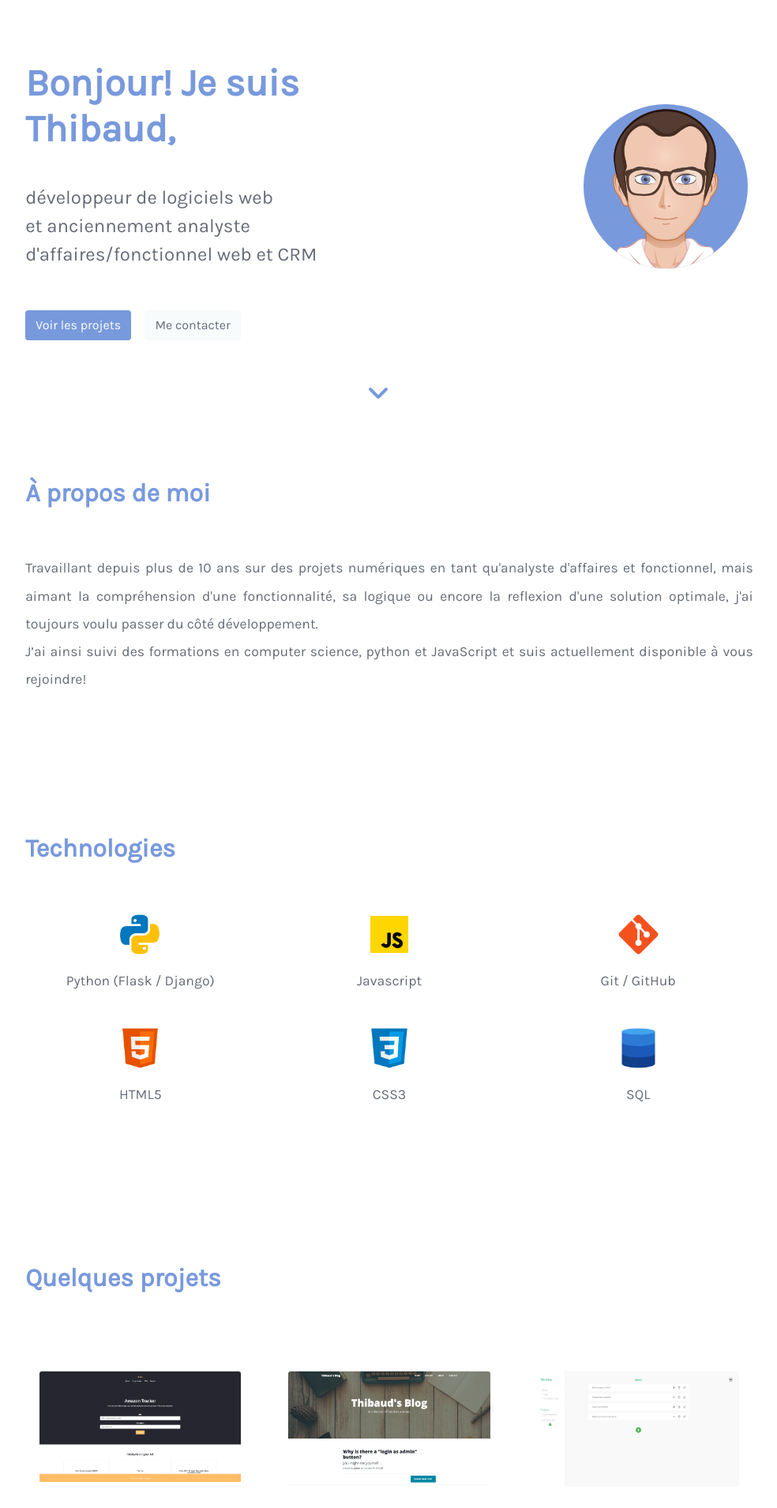
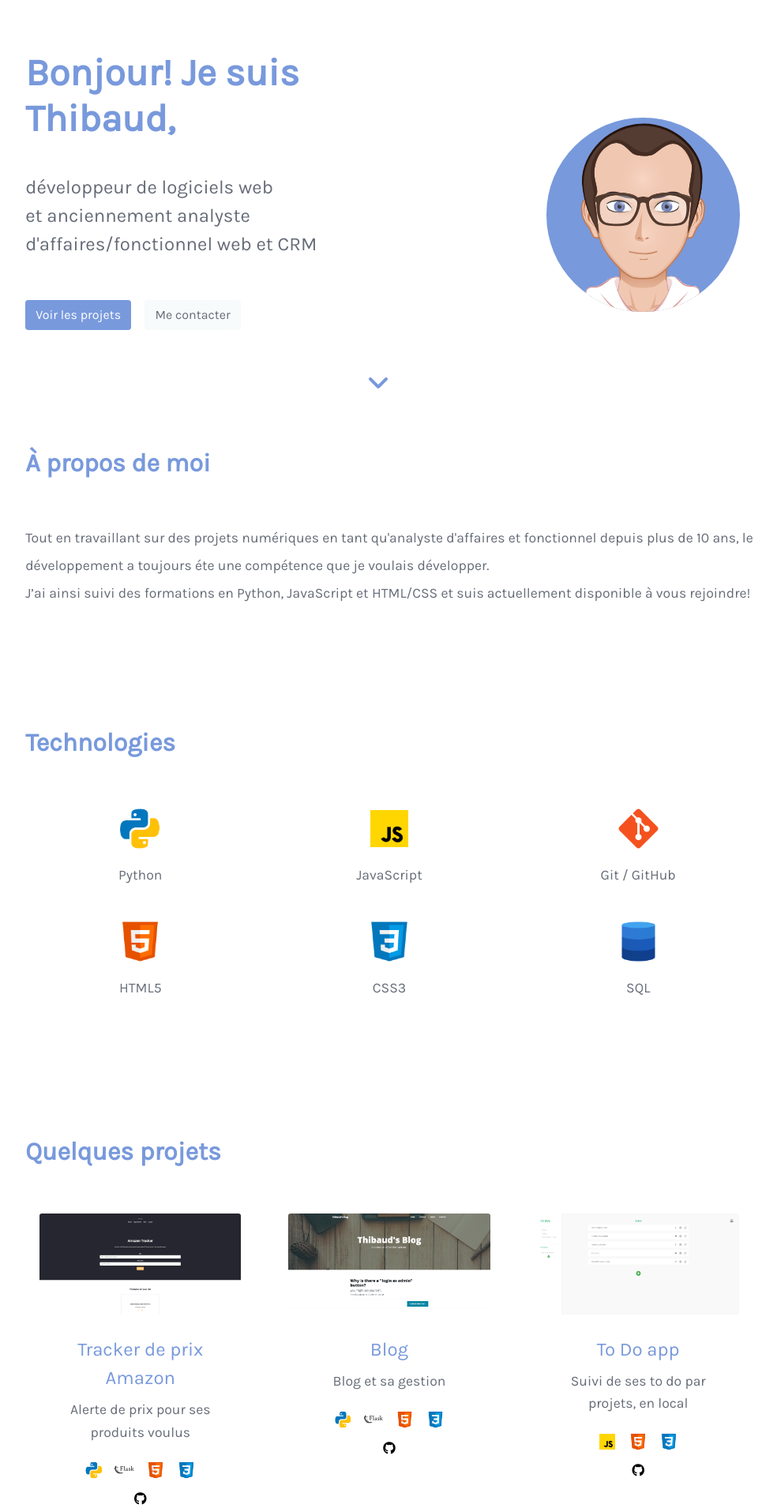
Before and after one commit to tbonnard/portfolio, a Flask app: page / in a window 1280 px wide. Shown: the part 91-2001 px from the top of the page at 79% size, without its empty margins (147-1131 px from the left). Run offline with Flask 2, Linux system fonts and the light colour scheme; some libraries are stand-ins or nearby versions.

Commit message:
layout opim

```diff
--- a/static/css/styles.css
+++ b/static/css/styles.css
@@ -47,7 +47,7 @@ p {
 }
 
 .container-fluid {
-  padding: 6% 14%;
+  padding: 5% 14%;
 }
 
 .section_heading {
@@ -98,7 +98,7 @@ p {
   border-radius: 50%;
   width: 22%;
   right: 1%;
-  top:10%;
+  top:12%;
 }
 
 .redirect_button, .redirect_button_b {
@@ -192,7 +192,7 @@ p {
 
 /* projects */
 .project_item {
-  padding: 40px 30px;
+  padding: 0px 30px 40px 30px;
 }
 
 .card {
@@ -225,10 +225,21 @@ p {
 
 .card-body p {
   line-height: 1.6;
+  text-align: center;
 }
 
 .card-body a:hover {
   color: var(--standard_text);
+}
+
+.github_portf i {
+    margin-top: 10px;
+    color: black;
+}
+
+.github_portf i:hover {
+    margin-top: 10px;
+    color: var(--standard_text);
 }
 
 
@@ -295,21 +306,21 @@ input, textarea {
   .avatar{
     width: 22%;
     right: 2%;
-    top:15%;
+    top:21%;
   }
 }
 
 
-@media (max-width: 1200px) {
+@media (max-width: 1300px) {
   .avatar{
-    width: 24%;
-    right: 4%;
-    top:20%;
+    width: 26%;
+    right: 3%;
+    top:23%;
   }
 }
 
+
 @media (max-width: 991px) {
-
   body {
     text-align: center;
   }
@@ -325,7 +336,6 @@ input, textarea {
 
   .avatar{
     position: static;
-    /* transform:rotate(0deg); */
     width: 35%;
     margin: 0 auto;
     padding-top: 40px;
@@ -357,7 +367,7 @@ input, textarea {
     padding-top: 6%;
   }
   .avatar{
-    margin-top: 20px;
+    margin-top: 0px;
     width: 50%;
     margin-bottom: 20px;
   }
@@ -369,8 +379,15 @@ input, textarea {
     padding-top: 7%;
   }
 
+
   #about{
     margin-top: 40px;
   }
+}
 
-}
+
+/* images
+1698 × 856
+https://viewportsizer.com/what-is-my-screen-size/
+https://whatismyviewport.com/
+ */
--- a/templates/base.html
+++ b/templates/base.html
@@ -3,7 +3,7 @@
 <head>
 
     <meta charset="utf-8">
-    <meta content="width=device-width, initial-scale=1" name="viewport" />
+    <meta content="width=device-width, initial-scale=1.0" name="viewport" />
 
     <script src="https://code.jquery.com/jquery-3.3.1.slim.min.js" integrity="sha384-q8i/X+965DzO0rT7abK41JStQIAqVgRVzpbzo5smXKp4YfRvH+8abtTE1Pi6jizo" crossorigin="anonymous"></script>
     <script src="https://stackpath.bootstrapcdn.com/bootstrap/4.2.1/js/bootstrap.min.js" integrity="sha384-B0UglyR+jN6CkvvICOB2joaf5I4l3gm9GU6Hc1og6Ls7i6U/mkkaduKaBhlAXv9k" crossorigin="anonymous"></script>
@@ -17,7 +17,7 @@
 
     <script src="https://kit.fontawesome.com/6ef435d88f.js" crossorigin="anonymous"></script>
 
-    <link href="{{ url_for('static', filename='css/styles.css')}}" rel="stylesheet">
+    <link href="{{ url_for('static', filename='css/styles.css')}}" rel="stylesheet" type="text/css">
     <link rel="icon" href="{{ url_for('static', filename='img/favicon.ico')}}">
 
     <title>{% block title %}{% endblock %}</title>
--- a/templates/index.html
+++ b/templates/index.html
@@ -36,12 +36,14 @@
             <div class="col-lg-6">
                 <h1>Bonjour! Je suis Thibaud,</h1>
                 <h3>développeur de logiciels web<br>et anciennement analyste d'affaires/fonctionnel web et CRM</h3>
+                <div>
+                  <img class='avatar' src="{{ url_for('static', filename='img/avatar.svg')}}" alt="Thibaud Bonnard">
+                </div>
                 <a href="#projets" type="button" class="btn btn-md redirect_button">Voir les projets</a>
                 <a href="#contact" type="button" class="btn btn-light btn-md redirect_button_b">Me contacter</a>
             </div>
-            <div class="col-lg-6">
-                <img class='avatar' src="{{ url_for('static', filename='img/avatar.svg')}}" alt="Thibaud Bonnard">
-            </div>
+            <!-- <div class="col-lg-6">
+            </div> -->
         </div>
 
         <div class="scroll_down">
@@ -59,9 +61,10 @@
 <section id='about'>
   <div class="container-fluid">
     <h2 class="section_heading">À propos de moi</h2>
-    <p>Travaillant depuis plus de 10 ans sur des projets numériques en tant qu'analyste d'affaires et fonctionnel, mais aimant la compréhension d'une fonctionnalité, sa logique ou encore la reflexion d'une solution optimale, j'ai toujours voulu passer du côté développement.
+    <p>Tout en travaillant sur des projets numériques en tant qu'analyste d'affaires et fonctionnel depuis plus de 10 ans,
+      le développement a toujours éte une compétence que je voulais développer.
       <br>
-      J’ai ainsi suivi des formations en computer science, python et JavaScript et suis actuellement disponible à vous rejoindre!</p>
+      J’ai ainsi suivi des formations en Python, JavaScript et HTML/CSS et suis actuellement disponible à vous rejoindre!</p>
   </div>
 </section>
 
@@ -76,27 +79,27 @@
     <div class="row presentation">
 
         <div class="col-md-4 col-6 tech_images">
-          <img src="{{ url_for('static', filename='img/python.png')}}" alt="python" title="python"/>
-          <p>Python (Flask / Django)</p>
+          <img src="{{ url_for('static', filename='img/python.png')}}" alt="Python" title="Python"/>
+          <p>Python</p>
         </div>
         <div class="col-md-4 col-6 tech_images">
-          <img src="{{ url_for('static', filename='img/javascript.png')}}" alt="javascript" title="javascript"/>
-          <p>Javascript</p>
+          <img src="{{ url_for('static', filename='img/javascript.png')}}" alt="JavaScript" title="JavaScript"/>
+          <p>JavaScript</p>
         </div>
         <div class="col-md-4 col-6 tech_images">
-          <img src="{{ url_for('static', filename='img/git.png')}}" alt="git" title="git"/>
+          <img src="{{ url_for('static', filename='img/git.png')}}" alt="Git" title="Git"/>
           <p>Git / GitHub</p>
         </div>
         <div class="col-md-4 col-6 tech_images">
-          <img src="{{ url_for('static', filename='img/html5.png')}}" alt="html5" title="hmlt5"/>
+          <img src="{{ url_for('static', filename='img/html5.png')}}" alt="HTML5" title="HTML5"/>
           <p>HTML5</p>
         </div>
         <div class="col-md-4 col-6 tech_images">
-          <img src="{{ url_for('static', filename='img/css3.png')}}" alt="css3" title="css3"/>
+          <img src="{{ url_for('static', filename='img/css3.png')}}" alt="CSS3" title="CSS3"/>
           <p>CSS3</p>
         </div>
         <div class="col-md-4 col-6 tech_images">
-          <img src="{{ url_for('static', filename='img/database.png')}}" alt="sql" title="sql"/>
+          <img src="{{ url_for('static', filename='img/database.png')}}" alt="SQL" title="SQL"/>
           <p>SQL</p>
         </div>
     </div>
@@ -121,15 +124,17 @@
                 <img src="{{ url_for('static', filename='img/tracker.png')}}" class="card-img-top" alt="tracker"></a>
               <div class="card-body">
                   <a href="https://blog-thib.herokuapp.com" target="_blank">
-                 <h3 class="card-title">Tracker de prix Amazon</h3>
-                  </a>
-                  <p class="card-text">Recevoir une notification si le prix d'un produit descend sous prix fixé par l'utilisateur</p>
+                 <h3 class="card-title">Tracker de prix Amazon</h3></a>
+                  <p class="card-text">Alerte de prix pour ses produits voulus</p>
               </div>
                 <div class="tech_icons">
-                  <img src="{{ url_for('static', filename='img/python.png')}}" alt="python" title="python"/>
-                  <img src="{{ url_for('static', filename='img/flask.svg')}}" alt="flask" title="flask"/>
-                  <img src="{{ url_for('static', filename='img/html5.png')}}" alt="hmlt5" title="hmlt5"/>
-                  <img src="{{ url_for('static', filename='img/css3.png')}}" alt="css3" title="css3"/>
+                  <img src="{{ url_for('static', filename='img/python.png')}}" alt="Python" title="Python"/>
+                  <img src="{{ url_for('static', filename='img/flask.svg')}}" alt="Flask" title="Flask"/>
+                  <img src="{{ url_for('static', filename='img/html5.png')}}" alt="HTML5" title="HTML5"/>
+                  <img src="{{ url_for('static', filename='img/css3.png')}}" alt="CSS3" title="CSS3"/>
+                </div>
+                <div class="github_portf">
+                  <a href="https://github.com/tbonnard/amazon_tracker_price" target="_blank"><i class="fab fa-github"></i></a>
                 </div>
               </div>
           </div>
@@ -140,15 +145,17 @@
                   <img src="{{ url_for('static', filename='img/blog.png')}}" class="card-img-top" alt="blog"></a>
                 <div class="card-body">
                     <a href="https://blog-thib.herokuapp.com" target="_blank">
-                   <h3 class="card-title">Blog</h3>
-                    </a>
-                    <p class="card-text">Exemple d'un blog crée avec Flask</p>
+                   <h3 class="card-title">Blog</h3></a>
+                    <p class="card-text">Blog et sa gestion</p>
                 </div>
                   <div class="tech_icons">
-                    <img src="{{ url_for('static', filename='img/python.png')}}" alt="python" title="python"/>
+                    <img src="{{ url_for('static', filename='img/python.png')}}" alt="Python" title="Python"/>
                     <img src="{{ url_for('static', filename='img/flask.svg')}}" alt="flask" title="flask"/>
-                    <img src="{{ url_for('static', filename='img/html5.png')}}" alt="hmlt5" title="hmlt5"/>
-                    <img src="{{ url_for('static', filename='img/css3.png')}}" alt="css3" title="css3"/>
+                    <img src="{{ url_for('static', filename='img/html5.png')}}" alt="HTML5" title="HTML5"/>
+                    <img src="{{ url_for('static', filename='img/css3.png')}}" alt="CSS3" title="CSS3"/>
+                  </div>
+                  <div class="github_portf">
+                    <a href="https://github.com/tbonnard/flask_auth_blog" target="_blank"><i class="fab fa-github"></i></a>
                   </div>
                 </div>
             </div>
@@ -160,12 +167,15 @@
                 <div class="card-body">
                     <a href="https://finapps.pythonanywhere.com/" target="_blank">
                     <h3 class="card-title">To Do app</h3></a>
-                    <p class="card-text">Application web listant ses To Dos, en local, par projets</p>
+                    <p class="card-text">Suivi de ses to do par projets, en local</p>
                 </div>
                   <div class="tech_icons">
-                      <img src="{{ url_for('static', filename='img/javascript.png') }}" alt="javascript" title="javascript"/>
-                      <img src="{{ url_for('static', filename='img/html5.png')}}" alt="hmlt5" title="hmlt5"/>
-                      <img src="{{ url_for('static', filename='img/css3.png')}}" alt="css3" title="css3"/>
+                      <img src="{{ url_for('static', filename='img/javascript.png') }}" alt="JavaScript" title="JavaScript"/>
+                      <img src="{{ url_for('static', filename='img/html5.png')}}" alt="HTML5" title="HTML5"/>
+                      <img src="{{ url_for('static', filename='img/css3.png')}}" alt="CSS3" title="CSS3"/>
+                  </div>
+                  <div class="github_portf">
+                    <a href="https://github.com/tbonnard/todo" target="_blank"><i class="fab fa-github"></i></a>
                   </div>
               </div>
             </div>
@@ -178,10 +188,13 @@
                 <div class="card-body">
                     <a href="https://tbonnard.github.io/Etch_a_sketch/" target="_blank">
                         <h3 class="card-title">Gestionnaire de mots de passe</h3></a>
-                    <p class="card-text">Application de gestion et génération de mots de passe en local encryptés</p>
+                    <p class="card-text">Gestion et génération de mots de passe en local encryptés</p>
                 </div>
                   <div class="tech_icons">
-                    <img src="{{ url_for('static', filename='img/python.png') }}" alt="python" title="python"/>
+                    <img src="{{ url_for('static', filename='img/python.png') }}" alt="Python" title="Python"/>
+                  </div>
+                  <div class="github_portf">
+                    <a href="https://github.com/tbonnard/password_manager" target="_blank"><i class="fab fa-github"></i></a>
                   </div>
               </div>
             </div>
@@ -192,15 +205,18 @@
                   <img src="{{ url_for('static', filename='img/finapps.png')}}" class="card-img-top" alt="finapps"></a>
                 <div class="card-body">
                     <a href="https://finapps.pythonanywhere.com/" target="_blank">
-                    <h3 class="card-title">Finapps</h3></a>
-                    <p class="card-text">Exemple de suivi et de gestion d'un portefeuille boursier</p>
+                    <h3 class="card-title">FinApp</h3></a>
+                    <p class="card-text">Achat/vente d'actions boursières et suivi de son portefeuille</p>
                 </div>
                   <div class="tech_icons">
-                      <img src="{{ url_for('static', filename='img/python.png') }}" alt="python" title="python"/>
-                      <img src="{{ url_for('static', filename='img/django.svg')}}" alt="django" title="django"/>
-                      <img src="{{ url_for('static', filename='img/javascript.png') }}" alt="javascript" title="javascript"/>
-                      <img src="{{ url_for('static', filename='img/html5.png')}}" alt="hmlt5" title="hmlt5"/>
-                      <img src="{{ url_for('static', filename='img/css3.png')}}" alt="css3" title="css3"/>
+                      <img src="{{ url_for('static', filename='img/python.png') }}" alt="Python" title="Python"/>
+                      <img src="{{ url_for('static', filename='img/django.svg')}}" alt="Django" title="Django"/>
+                      <img src="{{ url_for('static', filename='img/javascript.png') }}" alt="JavaScript" title="JavaScript"/>
+                      <img src="{{ url_for('static', filename='img/html5.png')}}" alt="HTML5" title="HTML5"/>
+                      <img src="{{ url_for('static', filename='img/css3.png')}}" alt="CSS3" title="CSS3"/>
+                  </div>
+                  <div class="github_portf">
+                    <a href="https://github.com/tbonnard/finance_app" target="_blank"><i class="fab fa-github"></i></a>
                   </div>
               </div>
             </div>
@@ -208,7 +224,7 @@
 
             <div class="col-lg-4 col-md-6 project_item">
               <div class="card">
-                  <a href="https://tbonnard.github.io/tic_tac_toe/" target="_blank">
+                  <a href="https://tbonnard.github.io/Etch_a_sketch/" target="_blank">
                   <img src="{{ url_for('static', filename='img/etch.png')}}" class="card-img-top" alt="etch"></a>
                 <div class="card-body">
                     <a href="https://tbonnard.github.io/Etch_a_sketch/" target="_blank">
@@ -216,9 +232,12 @@
                     <p class="card-text">Version web du jeu de l'écran magique</p>
                 </div>
                   <div class="tech_icons">
-                    <img src="{{ url_for('static', filename='img/javascript.png')}}" alt="javascript" title="javascript"/>
-                    <img src="{{ url_for('static', filename='img/html5.png')}}" alt="hmlt5" title="hmlt5"/>
-                    <img src="{{ url_for('static', filename='img/css3.png')}}" alt="css3" title="css3"/>
+                    <img src="{{ url_for('static', filename='img/javascript.png')}}" alt="JavaScript" title="JavaScript"/>
+                    <img src="{{ url_for('static', filename='img/html5.png')}}" alt="HTML5" title="HTML5"/>
+                    <img src="{{ url_for('static', filename='img/css3.png')}}" alt="CSS3" title="CSS3"/>
+                  </div>
+                  <div class="github_portf">
+                    <a href="https://github.com/tbonnard/Etch_a_sketch" target="_blank"><i class="fab fa-github"></i></a>
                   </div>
               </div>
             </div>
@@ -234,9 +253,12 @@
                     <p class="card-text">Calculatrice en ligne</p>
                 </div>
                   <div class="tech_icons">
-                    <img src="{{ url_for('static', filename='img/javascript.png')}}" alt="javascript" title="javascript"/>
-                    <img src="{{ url_for('static', filename='img/html5.png')}}" alt="hmlt5" title="hmlt5"/>
-                    <img src="{{ url_for('static', filename='img/css3.png')}}" alt="css3" title="css3"/>
+                    <img src="{{ url_for('static', filename='img/javascript.png')}}" alt="JavaScript" title="JavaScript"/>
+                    <img src="{{ url_for('static', filename='img/html5.png')}}" alt="HTML5" title="HTML5"/>
+                    <img src="{{ url_for('static', filename='img/css3.png')}}" alt="CSS3" title="CSS3"/>
+                  </div>
+                  <div class="github_portf">
+                    <a href="https://github.com/tbonnard/Calculator" target="_blank"><i class="fab fa-github"></i></a>
                   </div>
               </div>
             </div>
@@ -252,9 +274,12 @@
                     <p class="card-text">Jeu Tic Tac Toe pour 2 joueurs</p>
                 </div>
                   <div class="tech_icons">
-                      <img src="{{ url_for('static', filename='img/javascript.png') }}" alt="javascript" title="javascript"/>
-                      <img src="{{ url_for('static', filename='img/html5.png')}}" alt="hmlt5" title="hmlt5"/>
-                      <img src="{{ url_for('static', filename='img/css3.png')}}" alt="css3" title="css3"/>
+                      <img src="{{ url_for('static', filename='img/javascript.png') }}" alt="JavaScript" title="JavaScript"/>
+                      <img src="{{ url_for('static', filename='img/html5.png')}}" alt="HTML5" title="HTML5"/>
+                      <img src="{{ url_for('static', filename='img/css3.png')}}" alt="CSS3" title="CSS3"/>
+                  </div>
+                  <div class="github_portf">
+                    <a href="https://github.com/tbonnard/tic_tac_toe" target="_blank"><i class="fab fa-github"></i></a>
                   </div>
               </div>
             </div>
@@ -298,7 +323,7 @@
   <!-- Footer -->
 
   <footer id="footer">
-      <p class="footer_text">Fait par Thibaud Bonnard</p>
+      <p class="footer_text">Fait par Thibaud</p>
   </footer>
 
 {% endblock %}
```
Also changed, not shown: static/img/blog.png, static/img/calculator.png, static/img/etch.png, static/img/finapps.png, static/img/github.svg (added), static/img/tic.png, static/img/todo.png, static/img/tracker.png, 1 other file.
